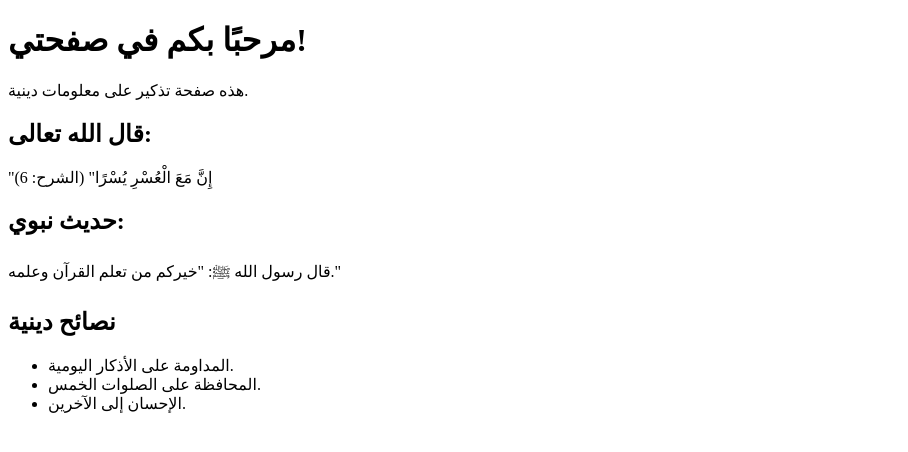
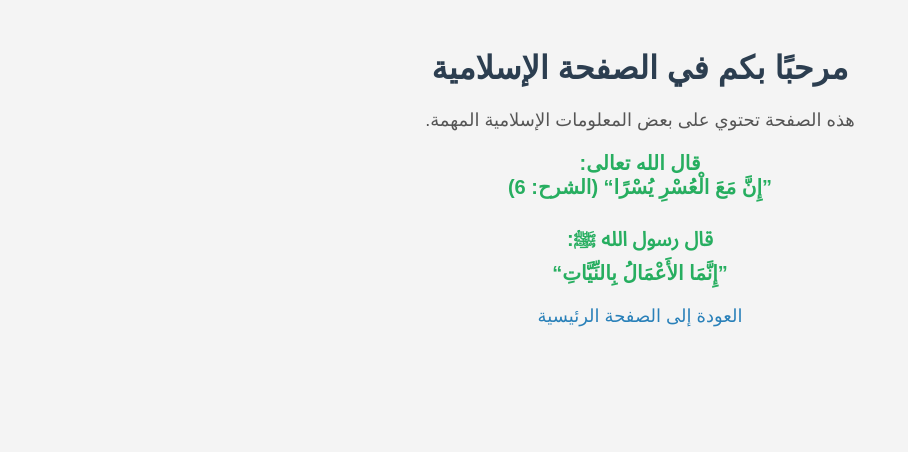
Before and after one commit to Rahma5555/MY-page, a plain HTML site: page islamic.html in a window 1280 px wide. Shown: the whole page, without its empty margins (0-908 px from the left). Drawn offline with Linux system fonts and the light colour scheme.

Commit message:
Update islamic.html

```diff
--- a/islamic.html
+++ b/islamic.html
@@ -2,23 +2,57 @@
 <html lang="ar">
 <head>
     <meta charset="UTF-8">
-    <title>صفحتي الدينية</title>
+    <meta name="viewport" content="width=device-width, initial-scale=1.0">
+    <title>الصفحة الإسلامية</title>
+    <style>
+        body {
+            font-family: Arial, sans-serif;
+            background-color: #f4f4f4;
+            text-align: center;
+            padding: 20px;
+            direction: rtl;
+        }
+        h1 {
+            color: #2c3e50;
+        }
+        p {
+            font-size: 18px;
+            color: #555;
+        }
+        .ayah {
+            font-size: 20px;
+            color: #27ae60;
+            font-weight: bold;
+            margin: 20px 0;
+        }
+        .back-link {
+            display: block;
+            margin-top: 20px;
+            text-decoration: none;
+            color: #2980b9;
+            font-size: 18px;
+        }
+        .back-link:hover {
+            text-decoration: underline;
+        }
+    </style>
 </head>
 <body>
-    <h1>مرحبًا بكم في صفحتي!</h1>
-    <p>هذه صفحة تذكير على معلومات دينية.</p>
 
-    <h2>قال الله تعالى:</h2>
-    <p>"إِنَّ مَعَ الْعُسْرِ يُسْرًا" (الشرح: 6)</p>
+    <h1>مرحبًا بكم في الصفحة الإسلامية</h1>
+    <p>هذه الصفحة تحتوي على بعض المعلومات الإسلامية المهمة.</p>
 
-    <h2>حديث نبوي:</h2>
-    <p>قال رسول الله ﷺ: "خيركم من تعلم القرآن وعلمه."</p>
+    <div class="ayah">
+        قال الله تعالى: <br>
+        <q>إِنَّ مَعَ الْعُسْرِ يُسْرًا</q> (الشرح: 6)
+    </div>
 
-    <h2>نصائح دينية</h2>
-    <ul>
-        <li>المداومة على الأذكار اليومية.</li>
-        <li>المحافظة على الصلوات الخمس.</li>
-        <li>الإحسان إلى الآخرين.</li>
-    </ul>
+    <div class="ayah">
+        قال رسول الله ﷺ: <br>
+        <q>إِنَّمَا الأَعْمَالُ بِالنِّيَّاتِ</q>
+    </div>
+
+    <a href="index.html" class="back-link">العودة إلى الصفحة الرئيسية</a>
+
 </body>
 </html>
```
